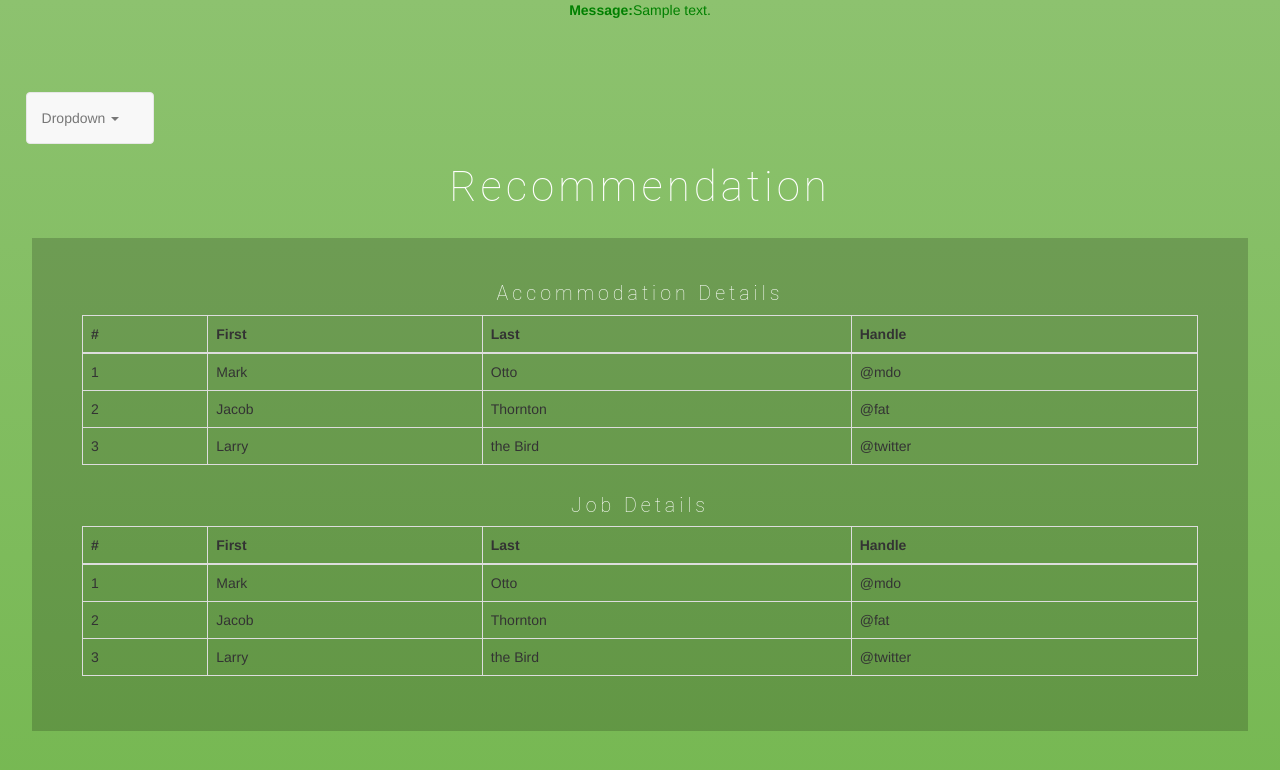
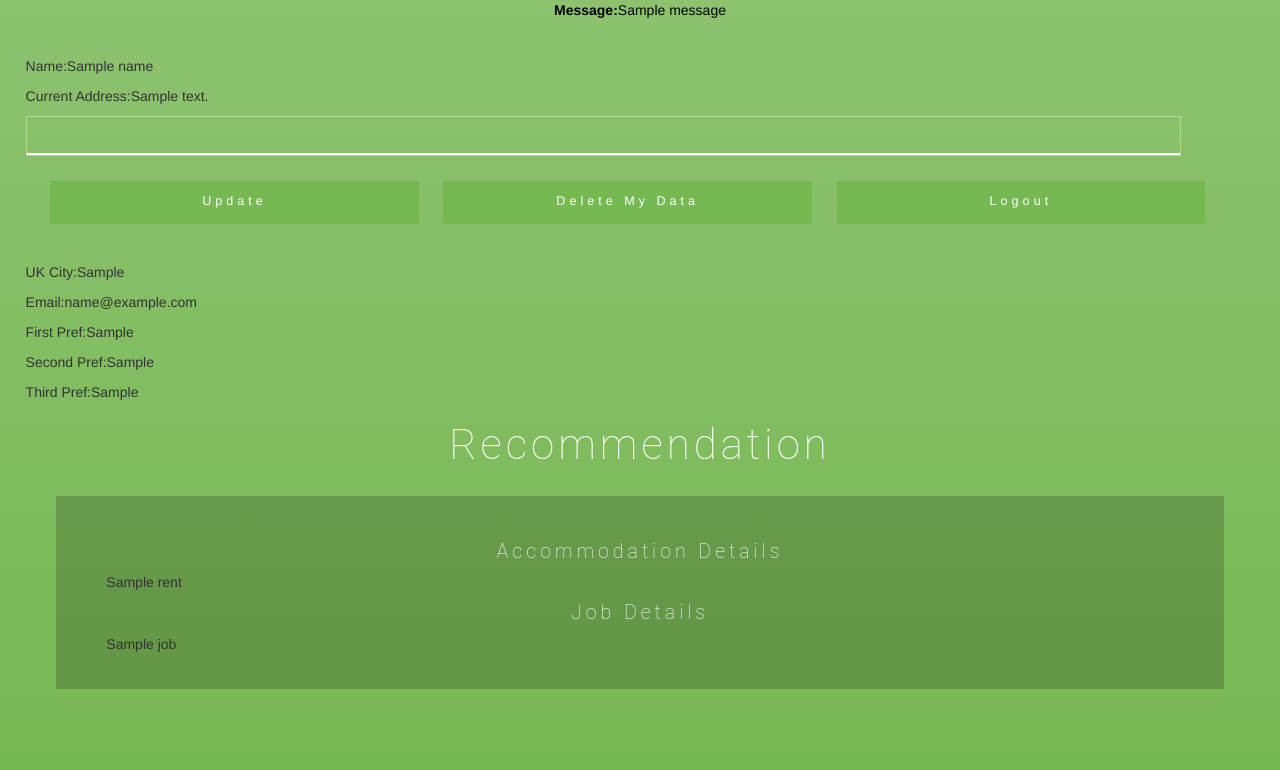
Before and after one commit to ironbatshashank/Cloud_project, a Flask app: template templates/dashboard.html in a window 1280 px wide. Shown: the top 770 px of the page. Run offline with Flask 2, Linux system fonts and the light colour scheme; the template is opened without the code that fills it: most values are stand-ins (such as "Sample title", 1, 10 or a date in 2020); one stand-in notice (Sample message) is shown; some libraries are stand-ins or nearby versions.

Commit message:
updated dashboard.html

```diff
--- a/app.py
+++ b/app.py
@@ -1,14 +1,29 @@
 import pandas as pd
-from flask import Flask, render_template, request,redirect,url_for
+from flask import Flask, render_template, request,redirect,url_for,flash,session
 import mysql.connector
+from requests import get
 from mysql.connector import Error
 app = Flask(__name__)
+app.secret_key='1234'
+
+uni_dict = {'Queen Mary University of London':'London',
+            'London School of Economics':'London',
+            'Kings college London':'London',
+            'Imperial College London':'London',
+            'Oxford University':'Oxford',
+            'University of Edinburgh':'Edinburgh',
+            'University of Manchester':'Manchester',
+            'University of Warwick':'Warwick',
+            'University of Glasgow':'Glasgow',
+            'University of Cambridge':'Cambridge'}
+
+url = '''https://www.reed.co.uk/api/1.0/search?keywords={keywords}&locationName={locationName}&distanceFromLocation={distance}'''
 
 try:
-    connection = mysql.connector.connect(host='35.246.79.178',
+    connection = mysql.connector.connect(host='34.105.148.167',
                                          database='testdb',
-                                         user='cynth',
-                                         password='cynth')
+                                         user='cloud',
+                                         password='cloud')
     if connection.is_connected():
         db_Info = connection.get_server_info()
         print("Connected to MySQL Server version ", db_Info)
@@ -20,18 +35,22 @@ try:
 except Error as e:
     print("Error while connecting to MySQL", e)
 
-error=None
-error2=None
+signup_message = None
+
 @app.route('/signup',methods=['GET','POST'])
 @app.route('/',methods=['GET','POST'])
-@app.route('/signup#',methods=['GET','POST'])
-def signup(message='{}'.format(error)):
+def signup(signup_message=signup_message):
+
+    session.clear()
     if request.method=='POST':
+        session.pop('email', None)
         email = request.form.get('email')
-        print(email)
+        cursor.execute("select distinct email from user_details;")
+        mailids = list(cursor.fetchall())
+        mailids = [str(x[0]).lower() for x in mailids]
         if email.lower().strip() in mailids:
-            error = 'User already exists!!'
-            print(error)
+            flash('User already exists!!')
+            signup_message='User already exists!!'
             return redirect(url_for('signup')) #render_template('signup.html',error=error)
         if email.lower().strip() not in mailids:
             name = request.form.get('name')
@@ -44,48 +63,99 @@ def signup(message='{}'.format(error)):
             cursor.execute('select max(id) from user_details;')
             max_id = int(list(cursor.fetchone())[0])
             ins_query = """insert into user_details (id,name,address,uk_city,email,password,first_pref,second_pref,third_pref) values ({0},"{1}","{2}","{3}","{4}","{5}","{6}","{7}","{8}")""".format(max_id+1,name,address,uk_city,email,psw,first_pref,sec_pref,third_pref)
-            print(ins_query)
-            # cursor.execute(ins_query)
-            # print(cursor.rowcount)
-            # connection.commit()
-            error2 ='SignUp successful!'
-            print('signup_success_error',error2)
-            return redirect(url_for('signin'),code=302)
+            # print(ins_query)
+            cursor.execute(ins_query)
+            print(cursor.rowcount)
+            connection.commit()
+            flash('SignUp successful!')
+            return redirect(url_for('signin'))
     elif request.method == 'GET':
-        print('initial_signup_message',message)
-        return render_template('signup.html',message='{}'.format(message))
-    print('message',message)
-    return render_template('signup.html',message='{}'.format(message))
+        return render_template('signup.html')
+    return render_template('signup.html')
 
 @app.route('/signin',methods=['GET','POST'])
-@app.route('/signin#',methods=['GET','POST'])
-def signin(message2='{}'.format(error2)):
+def signin():
+    session.clear()
     if request.method == 'GET':
-        print('initial_signin_message2',message2)
-        return render_template('signin.html',message='{}'.format(message2))
+        return render_template('signin.html')
     elif request.method == 'POST':
         uname = request.form.get('uname')
         print(uname)
+        cursor.execute("select distinct email from user_details;")
+        mailids = list(cursor.fetchall())
+        mailids = [str(x[0]).lower() for x in mailids]
         if uname.lower() not in mailids:
-            error='User not registered.Please SignUp!'
-            print('user_not_registered_error',error)
+            flash('User not registered.Please SignUp!')
             return redirect(url_for('signup')) #render_template('signup.html',error=error2)
         elif uname.lower() in mailids:
             cursor.execute('select distinct password from user_details where email="{0}"'.format(uname))
             actual_password = str(list(cursor.fetchone())[0]).lower()
             pwd = str(request.form.get('psw')).lower()
             if actual_password==pwd:
-                error2='Login successful!'
-                print(error2)
+                flash('Login successful!')
+                session['email'] = uname
                 return redirect(url_for('dashboard'))
             else:
-                error2='Incorrect password!'
-                return redirect(url_for('signin')) #render_template('signin.html',error=error2)
-    return render_template('signin.html',message='{}'.format(message2))
+                flash('Incorrect password!')
+                return redirect(url_for('signin'))
+    return render_template('signin.html')
 
 @app.route('/dashboard',methods=['GET','POST'])
-def dashboard(message=None):
+def dashboard(session=session):
     if request.method=='GET':
-        return render_template('dashboard.html',message='SignIn successful!')
+        if session:
+            uname = session['email']
+            print(uname)
+            cursor.execute("select name,address,uk_city,email,first_pref,second_pref,third_pref from user_details where email='{}';".format(uname))
+            (name,address,uk_city,email,first_pref,second_pref,third_pref) = cursor.fetchall()[0]
+            print(cursor.fetchall())
+            jobs = pd.DataFrame(columns=['Employer','Title','Location','Salary','URL'])
+            accoms = pd.DataFrame(columns=['Around University','Description','Distance from Uni','Rent','URL'])
+            for uni in [first_pref,second_pref,third_pref]:
+                response = get(url.format(keywords='part time', locationName=uni_dict[uni], distance=5),
+                               auth=('ed373226-6530-4b21-9c08-5675064596ca', ''))
+                jobs_list = []
+                for r in response.json()['results']:
+                    jobs_list.append((r['employerName'], r['jobTitle'], r['locationName'], r['minimumSalary'], r['jobUrl']))
+                jobs = pd.concat([jobs,pd.DataFrame(jobs_list, columns=['Employer', 'Title', 'Location', 'Salary', 'URL']).head(5)],axis=0,ignore_index=True)
+
+                cursor.execute("select * from rent where university_name='{}' LIMIT 5;".format(uni))
+                accoms = pd.concat([accoms,pd.DataFrame(list(cursor.fetchall()),columns=['Around University','Description','Distance from Uni','Rent','URL'])],axis=0,ignore_index=True)
+
+            return render_template('dashboard.html',Name=name,Address=address,UK_city=uk_city,
+                                   Email=email,first_pref=first_pref,sec_pref=second_pref,third_pref=third_pref,
+                                   rents=[accoms.to_html(classes='data',header=True,index=False)]
+                                   ,jobs=[jobs.to_html(classes='data',header=True,index=False)])
+        else:
+            return redirect(url_for('signin'))
+    if request.method == 'POST':
+        uname = session['email']
+        print(request.form.get('address_update'))
+        print(request.form.get('logout'))
+        print(request.form.get('delete'))
+        if request.form.get('address_update'):
+            new_address = request.form.get('address_update')
+            print(new_address)
+            update_query = "Update user_details set address='{new_address}' where email='{email}';".format(new_address=new_address,email=uname)
+            print(update_query)
+            cursor.execute(update_query)
+            print(cursor.fetchall())
+            connection.commit()
+            return redirect(url_for('dashboard'))
+        if request.form.get('logout')=='Logout':
+            print('logged out')
+            session.pop('email')
+            session.clear()
+            #session['email']=None
+            return redirect(url_for('signin'))
+        if request.form.get('delete') == 'Delete My Data':
+            uname=session['email']
+            cursor.execute("delete from user_details where email='{}';".format(uname))
+            connection.commit()
+            session.pop('email')
+            session.clear()
+            return redirect(url_for('signin'))
+        return redirect(url_for('dashboard'))
+
 if __name__ == '__main__':
-    app.run()
+    app.run(debug=True)
--- a/templates/dashboard.html
+++ b/templates/dashboard.html
@@ -6,7 +6,7 @@
 <meta name="viewport" content="width=device-width, initial-scale=1">
 <meta http-equiv="Content-Type" content="text/html; charset=utf-8" />
 
-<link href="style.css" rel="stylesheet" type="text/css" media="all" />
+<link href="{{ url_for('static', filename='/styles/style.css') }}" rel="stylesheet" type="text/css" media="all" />
 <link rel="stylesheet" href="https://maxcdn.bootstrapcdn.com/bootstrap/3.3.6/css/bootstrap.min.css">
 <script src="https://code.jquery.com/jquery-2.2.4.min.js"></script>
 <script type="text/javascript" src="https://maxcdn.bootstrapcdn.com/bootstrap/3.3.6/js/bootstrap.min.js"></script>
@@ -70,110 +70,61 @@
 .left-caret:after
 { border-right: 5px solid #ffaf46;
 }
-
-Resources
+.col-md-3
+{
+width:30%!important;
+margin-left:2%!important;
+}
   </style>
 </head>
 <body>
 	<!-- main -->
-	{% if message %}
-		<p class=error align="center" style="color:green"><strong>Message:</strong>{{ message }}</p><br>
-	{% endif %}
-	<div class="main-w3layouts wrapper">
+	{% with messages = get_flashed_messages() %}
+  		{% if messages %}
+    		{% for message in messages %}
+      			<p class=error style="color:black" align="center"><strong>Message:</strong>{{ message }}
+    		{% endfor %}
+  		{% endif %}
+	{% endwith %}
 
-	<nav class="navbar navbar-default" style="width:10%;margin-left:2%;">
-        <div class="">
-
-          <div >
-            <ul class="nav navbar-nav" >
-              <li class="dropdown">
-                <a href="#" class="dropdown-toggle" data-toggle="dropdown" role="button" aria-haspopup="true" aria-expanded="false">Dropdown <span class="caret"></span></a>
-                <ul class="dropdown-menu">
-                  <li><a href="#">User Profile</a></li>
-
-                  <li><a href="#"><button class="btn btn-default">Logout</button></a></li>
-
-
-                </ul>
-              </li>
-            </ul>
-          </div><!--/.nav-collapse -->
-        </div><!--/.container-fluid -->
-      </nav>
+	<div class="main-w3layouts wrapper" style="padding:2%">
+		<div>
+			<p align="left">Name:{{Name}}</p>
+			<p align="left">Current Address:{{Address}}</p>
+			<form action="/dashboard" method="post">
+				<input class="text" type="text" name="address_update" placeholder="Update your address">
+				<input type="submit" value="Update" class="col-md-3">
+				<input type="submit" name='delete' value="Delete My Data"  class="col-md-3">
+				<input type="submit" name="logout" value='Logout'  class="col-md-3">
+			</form><br>
+		</div>
+		<div style="margin-top:7%;">
+		<p align="left">UK City:{{UK_city}}</p>
+		<p align="left">Email:{{Email}}</p>
+		<p align="left">First Pref:{{first_pref}}</p>
+		<p align="left">Second Pref:{{sec_pref}}</p>
+		<p align="left">Third Pref:{{third_pref}}</p>
+		</div>
 		<h1>Recommendation</h1>
 		<div class="main-agileinfo" style="width:95%">
 			<div class="agileits-top">
-				<!-- Static navbar -->
-
 				<div class="row">
 					<div class="col-md-12">
 						<h4>Accommodation Details</h4>
 						<div class="container" style="width:100%">
-						  	<table class="table table-bordered">
-							  	<thead>
-								    <tr>
-								      <th scope="col">#</th>
-								      <th scope="col">First</th>
-								      <th scope="col">Last</th>
-								      <th scope="col">Handle</th>
-								    </tr>
-								</thead>
-							  	<tbody>
-								    <tr>
-								      <th scope="row">1</th>
-								      <td>Mark</td>
-								      <td>Otto</td>
-								      <td>@mdo</td>
-								    </tr>
-								    <tr>
-								      	<th scope="row">2</th>
-								      	<td>Jacob</td>
-								      	<td>Thornton</td>
-								      	<td>@fat</td>
-								    </tr>
-								    <tr>
-								      	<th scope="row">3</th>
-								      	<td>Larry</td>
-								      	<td>the Bird</td>
-								      	<td>@twitter</td>
-								    </tr>
-								</tbody>
-							</table>
+						{% for re in rents %}
+            				{{ re|safe }}
+						{% endfor %}
 						</div>
 					</div>
+				</div>
+				<div class="row">
 					<div class="col-md-12">
 						<h4>Job Details</h4>
 						<div class="container" style="width:100%">
-				  			<table class="table table-bordered">
-					  <thead>
-					    <tr>
-					      <th scope="col">#</th>
-					      <th scope="col">First</th>
-					      <th scope="col">Last</th>
-					      <th scope="col">Handle</th>
-					    </tr>
-					  </thead>
-					  <tbody>
-					    <tr>
-					      <th scope="row">1</th>
-					      <td>Mark</td>
-					      <td>Otto</td>
-					      <td>@mdo</td>
-					    </tr>
-					    <tr>
-					      <th scope="row">2</th>
-					      <td>Jacob</td>
-					      <td>Thornton</td>
-					      <td>@fat</td>
-					    </tr>
-					    <tr>
-					      <th scope="row">3</th>
-					      <td>Larry</td>
-					      <td>the Bird</td>
-					      <td>@twitter</td>
-					    </tr>
-					  </tbody>
-							</table>
+						{% for jo in jobs %}
+            				{{ jo|safe }}
+						{% endfor %}
 						</div>
 					</div>
 				</div>
```
Also changed, not shown: templates/Signup.html (+7 -11 lines), templates/signin.html (+7 -3 lines).
